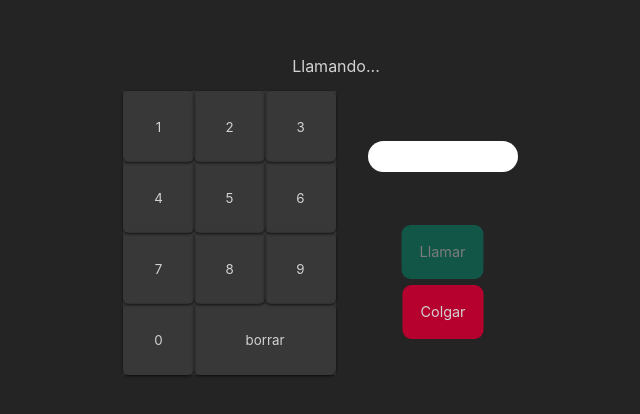
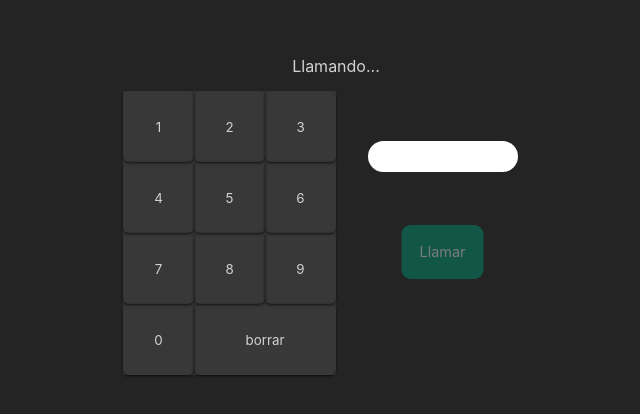
Before and after one commit to renatoperez10/telefono-react, a React (Create React App) app: page / in a window 1280 px wide. Shown: the part 192-606 px from the top of the page, without its empty margins (304-944 px from the left). Built offline with nearby package versions, Linux system fonts and the light colour scheme.

Commit message:
Oculto el boton de llamar o colgar

```diff
--- a/src/App.js
+++ b/src/App.js
@@ -2,6 +2,7 @@ import {  useState } from "react"
 
 function App() {
   const [numTelefono, setNumTelefono] = useState("");
+  const [estaLlamando, setEstaLlamando] = useState(false);
 
   const numerosBotones = () => {
     let botones = [];
@@ -32,8 +33,10 @@ function App() {
         </div>
         <div class="acciones">
           <span class="numero">{numTelefono}</span>
-                <a href="llamar" class="llamar">Llamar</a>
-                <a href="colgar" class="colgar activo">Colgar</a>
+            {estaLlamando ?
+              <a href="colgar" class="colgar activo">Colgar</a>:
+              <a href="llamar" class="llamar">Llamar</a>
+            }
         </div>
       </main>
     </div>
```
